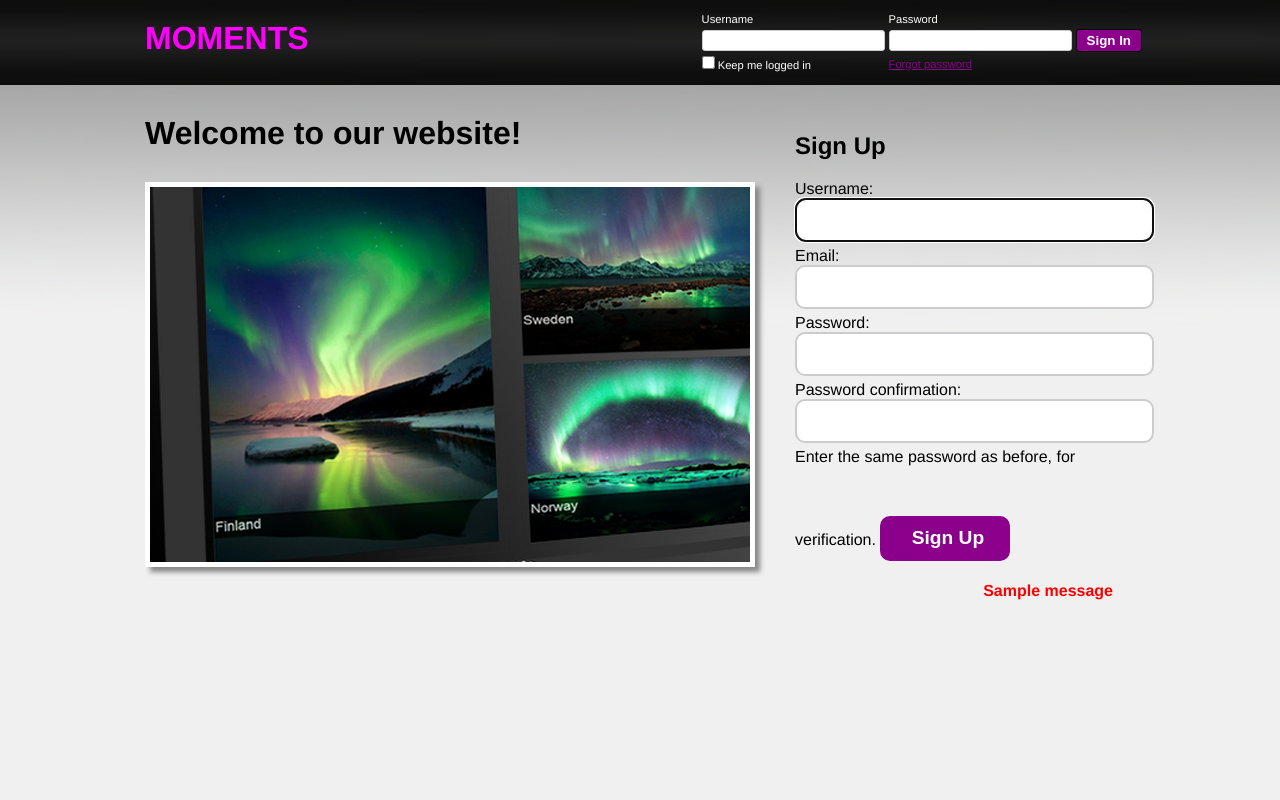
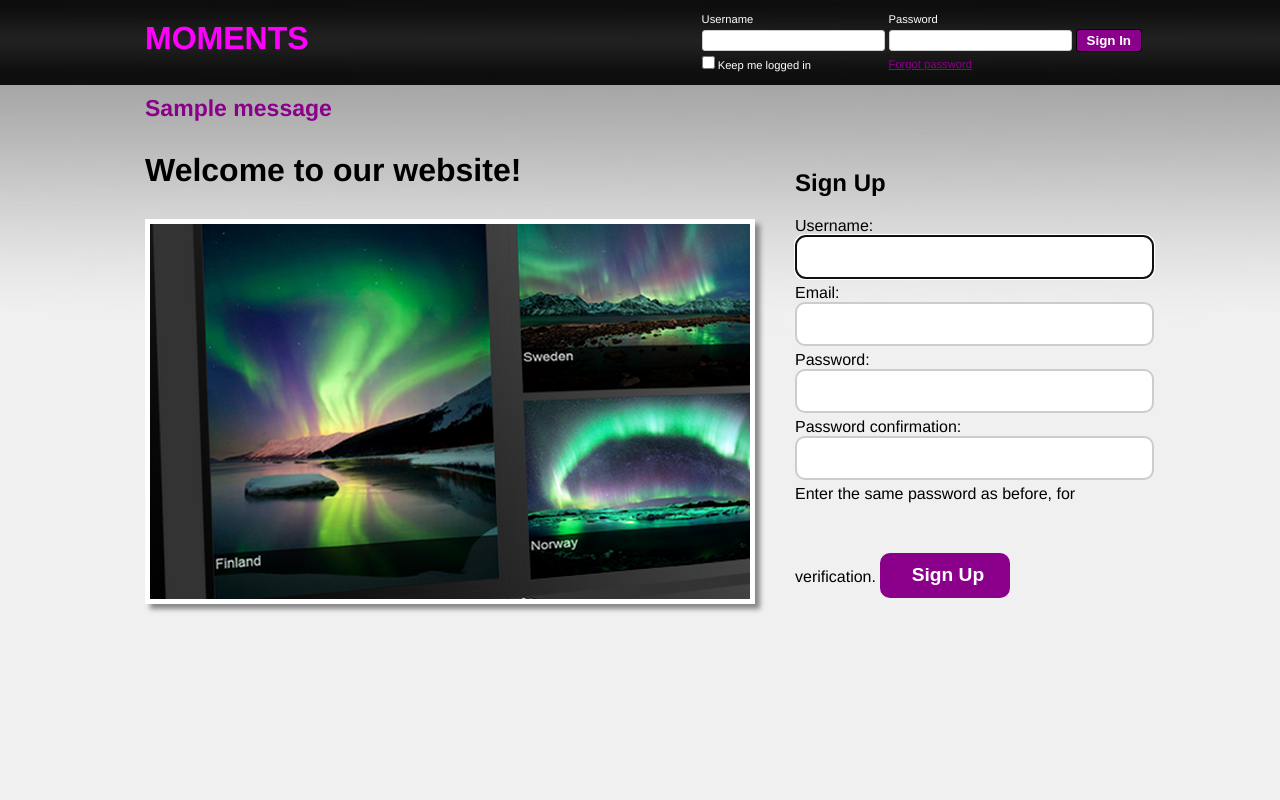
Before and after one commit to Arbuzinside/photohosting, a Django app: a page that uses src/PhotoAlbum/Templates/index.html in a window 1280 px wide. Run offline with Django 3.2, Linux system fonts and the light colour scheme; tables that the repository leaves empty hold one stand-in row (values such as "Sample post"); one stand-in notice (Sample message) is shown; parts of the project's set-up code (start-up, migrations or seed data) failed here and were passed over; some libraries are stand-ins or nearby versions.

Commit message:
Success message design, slideshow upgrade, logged in user will be redirected to /home when trying to access /index

```diff
--- a/src/PhotoAlbum/Static/indexstyle.css
+++ b/src/PhotoAlbum/Static/indexstyle.css
@@ -15,6 +15,7 @@ body
 	height: 500px;
 	margin: auto;
 	padding-left: 10px;
+	position: relative;
 }
 
 input[type="submit"]
@@ -89,6 +90,7 @@ h1
 	box-shadow: 5px 5px 5px #888888;
 	width: 60%;
 	height: 375px;
+	position: relative;
 }
 
 .banner
@@ -110,7 +112,7 @@ h1
 {
 	list-style: none;
 	margin: 0;
-	width: 100%;
+	size: 100%;
 }
 
 .banner ul li
@@ -118,6 +120,11 @@ h1
 	float: left;
 	margin: 0;
 	size: 100%;
+}
+
+.banner ul li img
+{
+	height: 100%;
 }
 
 #reg
@@ -163,3 +170,13 @@ h1
 	text-align: right;
 	float: right;
 }
+
+.successmsg, .messages
+{
+	margin: 10px 0 0 0;
+	padding: 0;
+	list-style: none;
+	font-weight: bold;
+	font-size: 120%;
+	color: darkmagenta;
+}
--- a/src/PhotoAlbum/Templates/index.html
+++ b/src/PhotoAlbum/Templates/index.html
@@ -35,6 +35,15 @@
 			</div>
 		</div>
 		<div class="content">
+			{% if messages %}
+				<ul class="messages">
+					{% for message in messages %}
+					<li{% if message.error %} class="errormsg" {% else %} class="successmsg"{% endif %}>
+						{{ message }}
+					</li>
+					{% endfor %}
+				</ul>
+			{% endif %}
 			<h1>Welcome to our website!</h1>
 			<div id="slideshow">
 				<div class="banner">
@@ -51,15 +60,6 @@
 					{{ form }}
 					<input type="submit" value="Sign Up">
 				</form>
-				{% if messages %}
-				<ul class="messages">
-					{% for message in messages %}
-					<li{% if message.tags %} class="errormsg"{% endif %}>
-						{{ message }}
-					</li>
-					{% endfor %}
-				</ul>
-				{% endif %}
 			</div>
 		</div>
 	</body>
```
